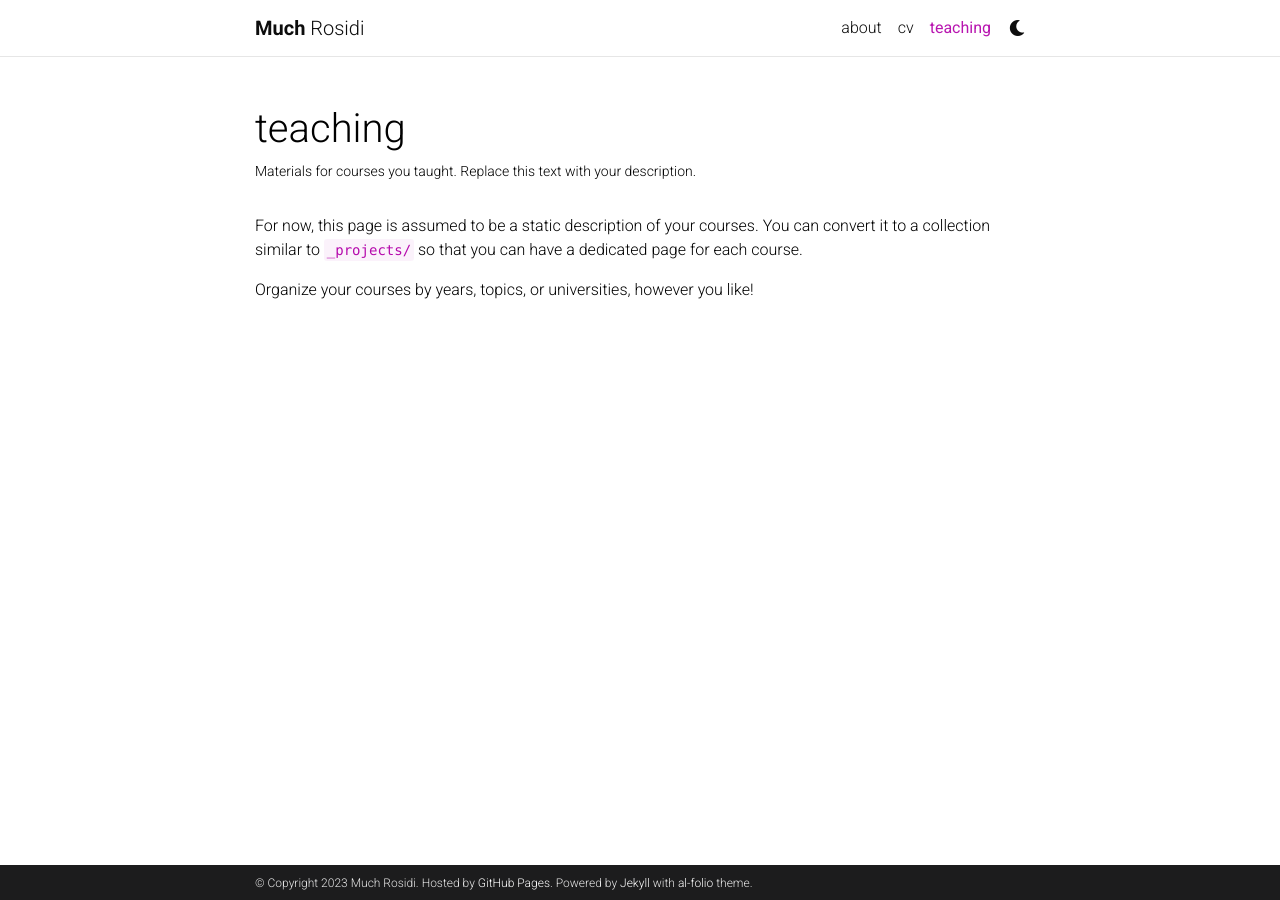
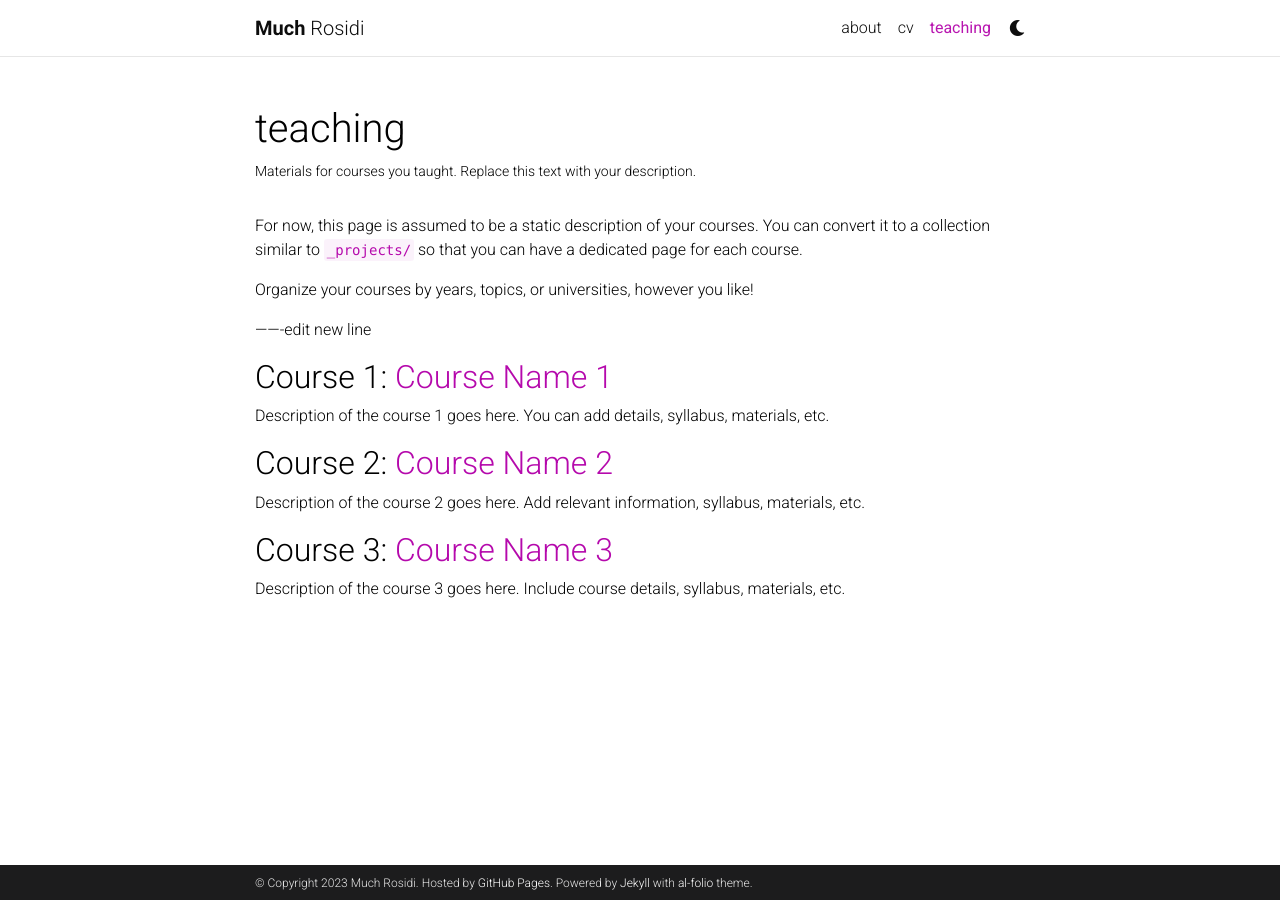
Before and after one commit to muchrosidi/muchrosidi.github.io, a Jekyll site: the page built from _pages/teaching.md, in a window 1280 px wide. Built offline with Jekyll 4.4.1, drawn with Linux system fonts in a browser that asks for light colours; comment, search, counter and statistics services are not loaded; a style sheet for code colours, icons or effects is not loaded.

Commit message:
Update teaching.md

```diff
--- a/_pages/teaching.md
+++ b/_pages/teaching.md
@@ -10,3 +10,13 @@ nav_order: 5
 For now, this page is assumed to be a static description of your courses. You can convert it to a collection similar to `_projects/` so that you can have a dedicated page for each course.
 
 Organize your courses by years, topics, or universities, however you like!
+
+-------edit new line
+## Course 1: [Course Name 1](link-to-course-1)
+Description of the course 1 goes here. You can add details, syllabus, materials, etc.
+
+## Course 2: [Course Name 2](link-to-course-2)
+Description of the course 2 goes here. Add relevant information, syllabus, materials, etc.
+
+## Course 3: [Course Name 3](link-to-course-3)
+Description of the course 3 goes here. Include course details, syllabus, materials, etc.
```
